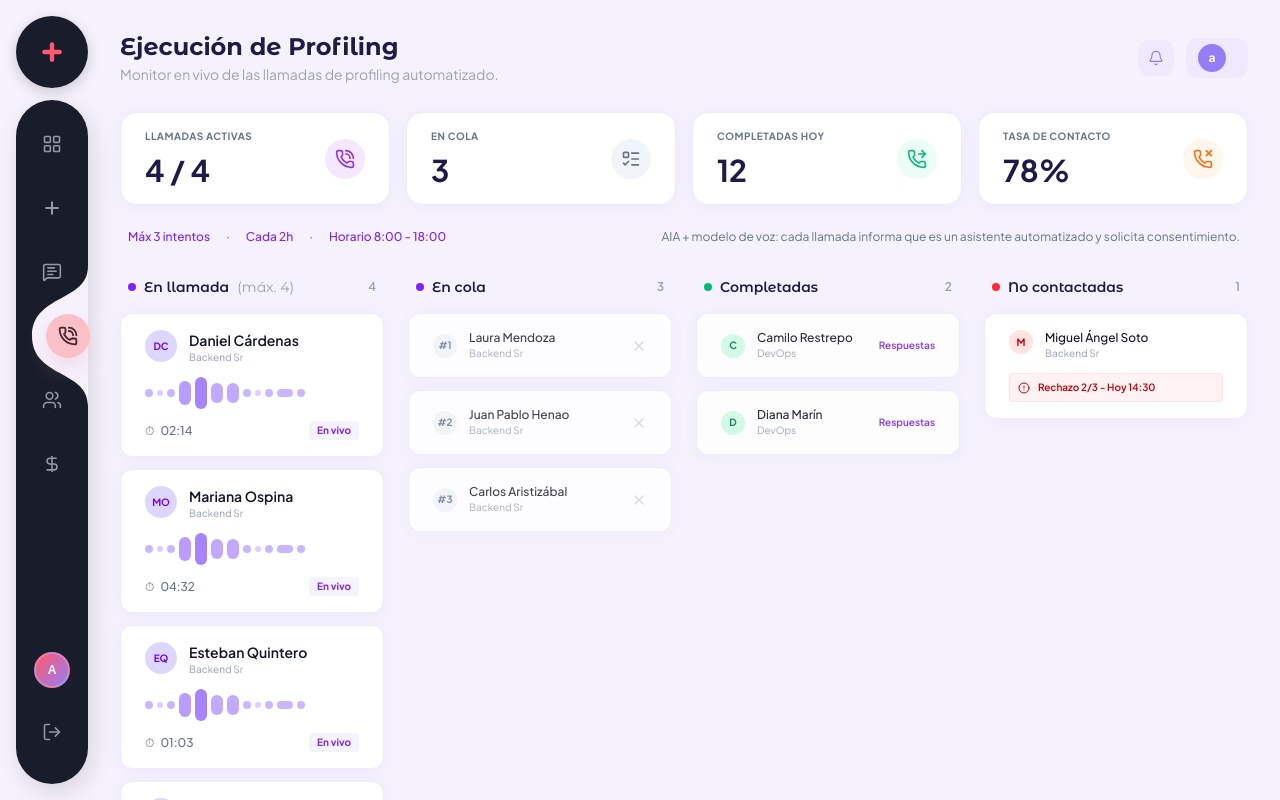
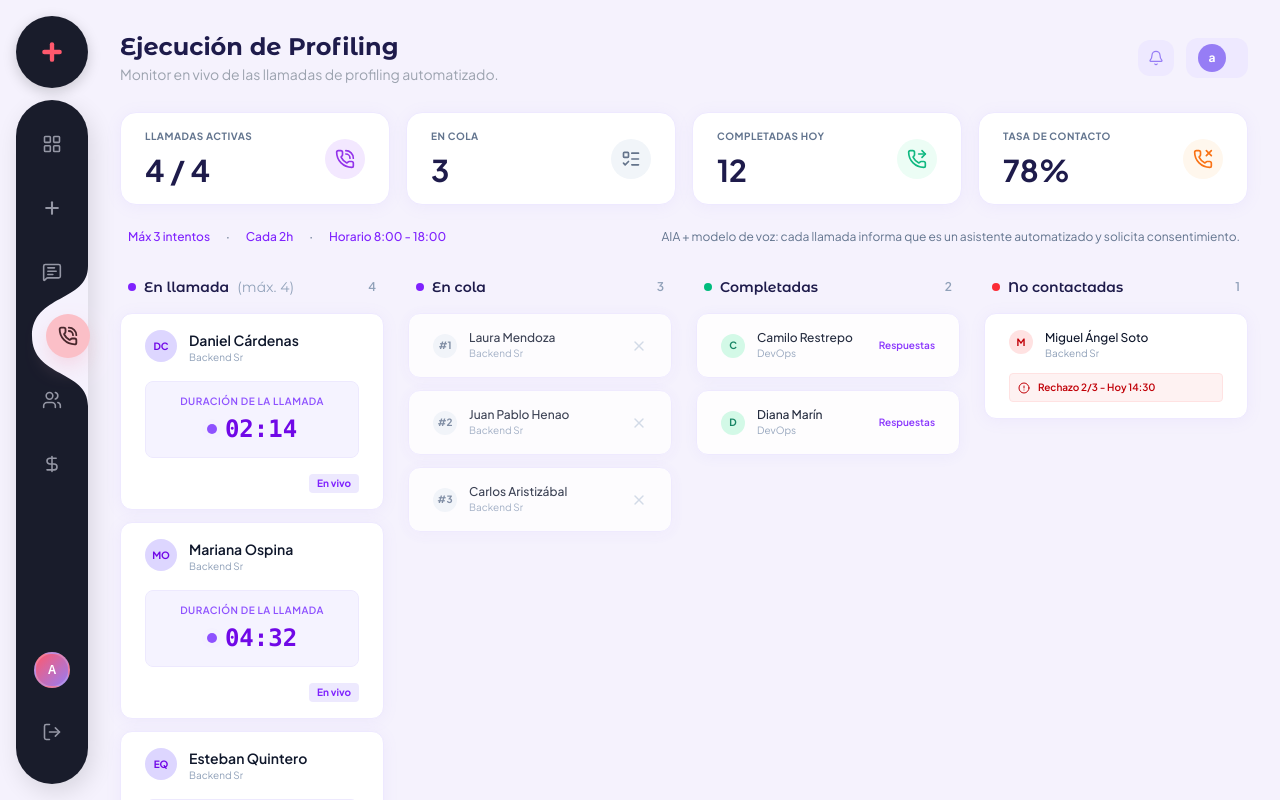
Before and after one commit to maryhug/riwi-match, a Next.js app: page /profiling in a window 1280 px wide. Shown: the top 800 px of the page. Built offline with nearby package versions, Linux system fonts and the light colour scheme; sample sign-in values are in the browser's storage.

Commit message:
first commit

```diff
--- a/src/app/(dashboard)/profiling/page.tsx
+++ b/src/app/(dashboard)/profiling/page.tsx
@@ -4,25 +4,7 @@ import { PhoneCall, ListTodo, PhoneForwarded, PhoneMissed, X, FileText, AlertCir
 import { Card, CardContent } from '@/components/ui/Card';
 import Header from '@/components/layout/Header';
 
-function AudioWave() {
-  return (
-    <div className="flex items-center gap-1 h-6 my-4">
-      {/* Static representation of the wave pattern from the image */}
-      <div className="w-2 h-2 rounded-full bg-violet-400 opacity-60" />
-      <div className="w-1.5 h-1.5 rounded-full bg-violet-400 opacity-40" />
-      <div className="w-2 h-2 rounded-full bg-violet-400 opacity-60" />
-      <div className="w-3 h-6 rounded-full bg-violet-400 opacity-80" />
-      <div className="w-3 h-8 rounded-full bg-violet-400" />
-      <div className="w-3 h-5 rounded-full bg-violet-400 opacity-70" />
-      <div className="w-3 h-5 rounded-full bg-violet-400 opacity-70" />
-      <div className="w-2 h-2 rounded-full bg-violet-400 opacity-60" />
-      <div className="w-1.5 h-1.5 rounded-full bg-violet-400 opacity-40" />
-      <div className="w-2 h-2 rounded-full bg-violet-400 opacity-60" />
-      <div className="w-4 h-2 rounded-full bg-violet-400 opacity-60" />
-      <div className="w-2 h-2 rounded-full bg-violet-400 opacity-60" />
-    </div>
-  );
-}
+
 
 function TopCard({ label, value, icon: Icon, color }: any) {
   return (
@@ -95,12 +77,18 @@ export default function ProfilingPage() {
                     <p className="text-[10px] text-slate-400">{c.role}</p>
                   </div>
                 </div>
-                <AudioWave />
-                <div className="flex justify-between items-center mt-3">
-                  <div className="flex items-center gap-1.5 text-xs text-slate-500 font-medium">
-                    <span>⏱</span> {c.time}
+                <div className="my-4 py-3 bg-violet-50 rounded-lg flex flex-col items-center justify-center border border-violet-100">
+                  <span className="text-[10px] text-violet-500 font-semibold mb-1 uppercase tracking-wider">Duración de la llamada</span>
+                  <div className="flex items-center gap-2">
+                    <span className="relative flex h-2.5 w-2.5">
+                      <span className="animate-ping absolute inline-flex h-full w-full rounded-full bg-violet-400 opacity-75"></span>
+                      <span className="relative inline-flex rounded-full h-2.5 w-2.5 bg-violet-500"></span>
+                    </span>
+                    <span className="text-2xl font-mono text-violet-700 font-bold">{c.time}</span>
                   </div>
-                  <span className="text-[10px] font-bold text-violet-600 px-2 py-0.5 bg-violet-50 rounded">En vivo</span>
+                </div>
+                <div className="flex justify-end items-center mt-1">
+                  <span className="text-[10px] font-bold text-violet-600 px-2 py-0.5 bg-violet-100 rounded">En vivo</span>
                 </div>
               </CardContent>
             </Card>
```
